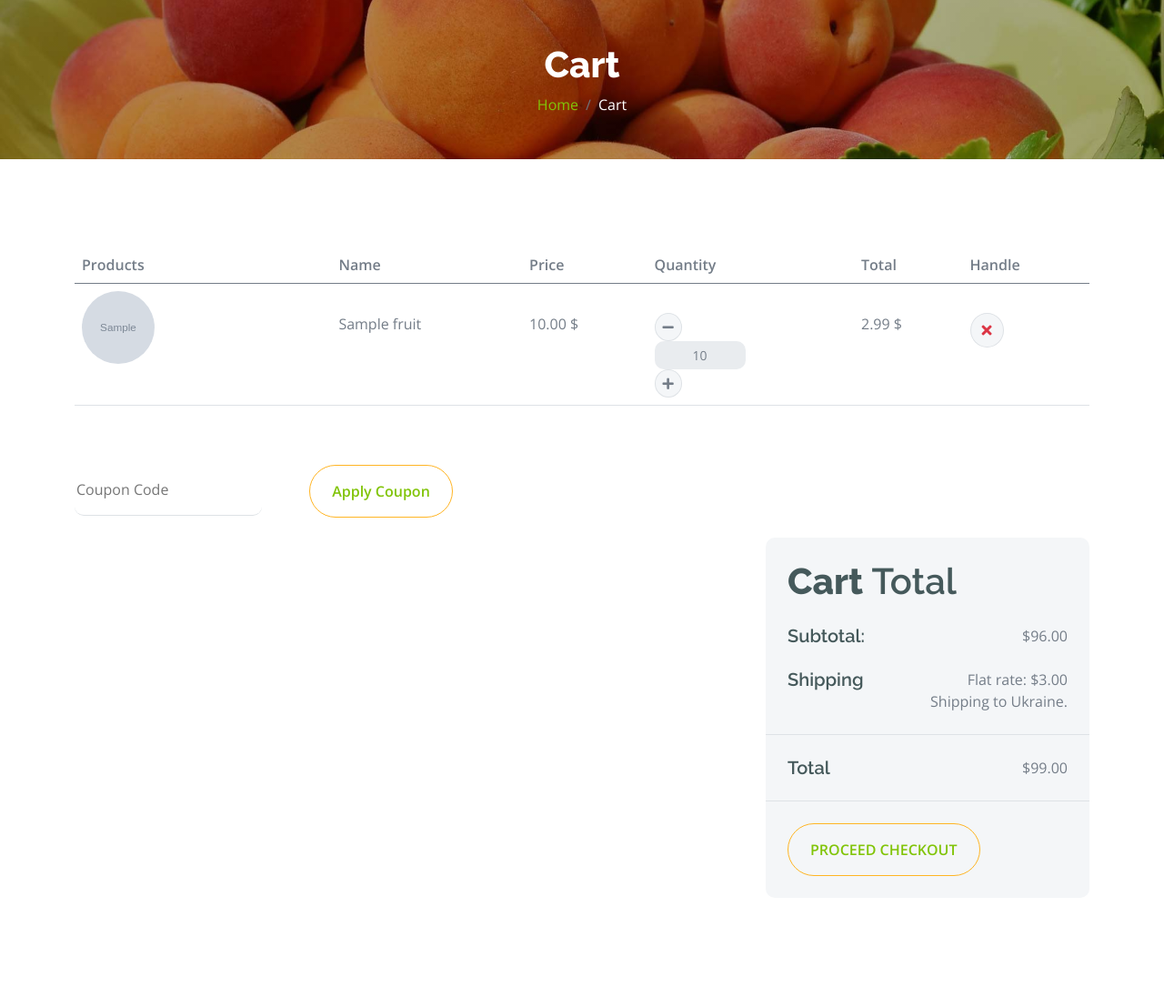
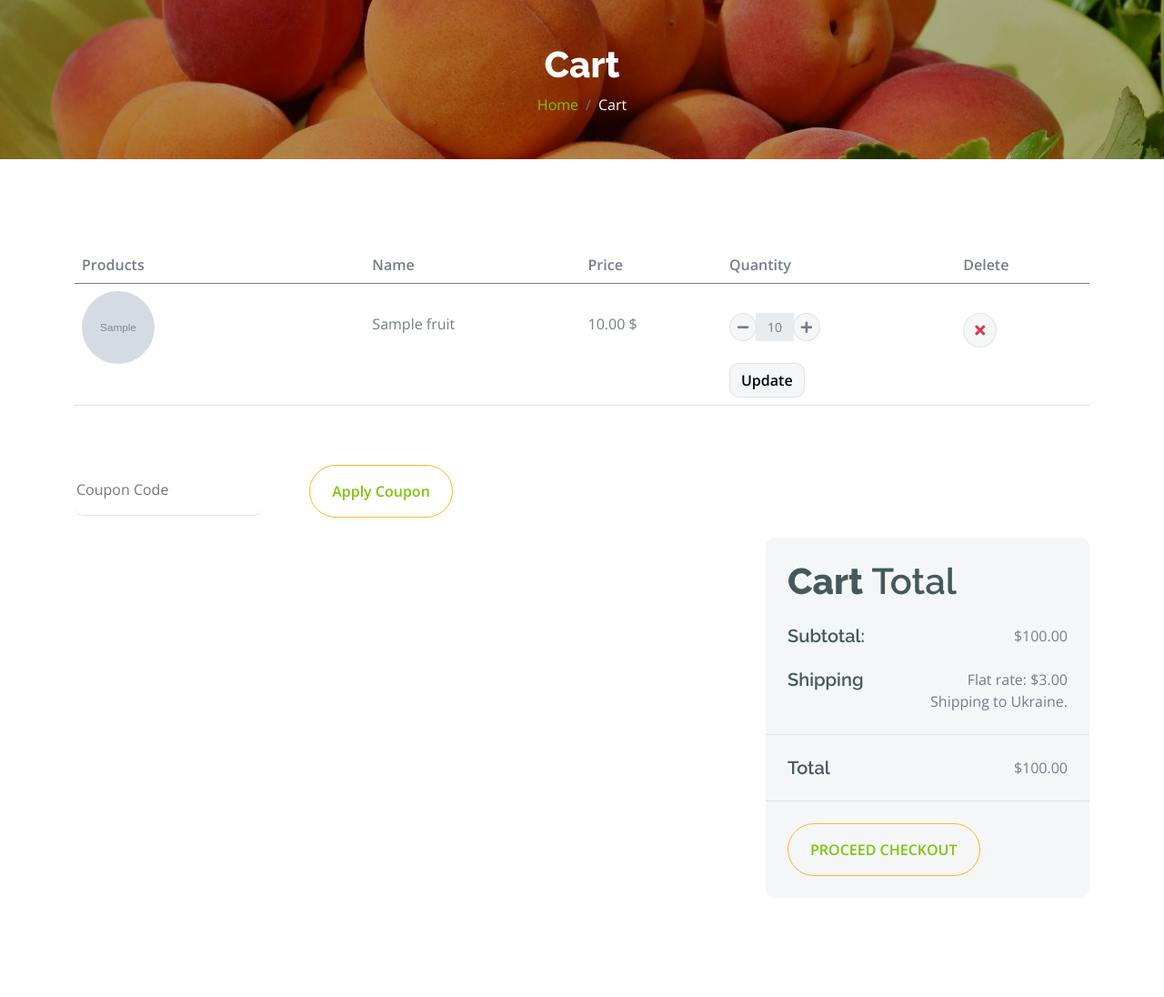
Before and after one commit to weslife911/fruitable_e_commerce_django, a Django app: page /cart/ in a window 1280 px wide. Shown: the part 153-1249 px from the top of the page at 91% size. Run offline with Django 4.2, Linux system fonts and the light colour scheme; a user stored in the database is signed in; tables that the repository leaves empty hold one stand-in row (values such as "Sample post"); grey boxes marked "Sample" are stand-in pictures; some libraries are stand-ins or nearby versions.

Commit message:
added the total cost to the cart section

```diff
--- a/fruitables/settings.py
+++ b/fruitables/settings.py
@@ -28,7 +28,7 @@ BASE_DIR = Path(__file__).resolve().parent.parent
 SECRET_KEY = config("SECRET_KEY")
 
 # SECURITY WARNING: don't run with debug turned on in production!
-DEBUG = False
+DEBUG = True
 
 ALLOWED_HOSTS = ["*"]
 
@@ -133,10 +133,10 @@ USE_TZ = True
 # https://docs.djangoproject.com/en/4.2/howto/static-files/
 
 STATIC_URL = 'static/'
-STATIC_ROOT = os.path.join(BASE_DIR, "staticfiles")
+# STATIC_ROOT = os.path.join(BASE_DIR, "staticfiles")
 
 STATICFILES_DIRS = [
-    os.path.join(BASE_DIR, "staticfiles")
+    os.path.join(BASE_DIR, "static")
 ]
 
 MEDIA_URL = "/media/"
--- a/fruits/admin.py
+++ b/fruits/admin.py
@@ -1,5 +1,8 @@
 from django.contrib import admin
-from .models import Fruits
+from .models import Fruits, Testimonial, Category, Cart
 
 # Register your models here.
 admin.site.register(Fruits)
+admin.site.register(Category)
+admin.site.register(Cart)
+admin.site.register(Testimonial)
--- a/fruits/models.py
+++ b/fruits/models.py
@@ -1,5 +1,6 @@
 from django.db import models
 from users.models import User
+from decimal import Decimal
 
 # Create your models here.
 class Category(models.Model):
@@ -41,4 +42,8 @@ class Cart(models.Model):
     updated = models.DateTimeField(auto_now=True)
 
     def __str__(self):
-        return f"{self.user.username} - {self.fruit.name}"
+        return f"{self.quantity} x {self.fruit.name} for {self.user.username}"
+
+    @property
+    def total_price(self):
+        return self.quantity * self.fruit.price
--- a/fruits/views.py
+++ b/fruits/views.py
@@ -4,6 +4,7 @@ from django.db.models import Q
 from django.core.mail import send_mail
 from decouple import config
 from django.db.models import Count
+from decimal import Decimal
 
 # Create your views here.
 def home_view(request):
@@ -53,14 +54,19 @@ def cart_view(request):
                 cart.delete()
                 return redirect("cart")
             elif request.POST.get("action") == "update":
-                print(request.POST)
-                # cart.quantity = int(request.POST.get("quantity"))
-                # cart.save()
-                return redirect("cart")
+                if request.POST.get("quantity") == 0:
+                    cart.delete()
+                else:
+                    cart.quantity = request.POST.get("quantity")
+                    cart.save()
+        grand_total = Decimal('0.00')
+        for item in carts:
+            grand_total += item.total_price
         cart = Cart.objects.filter(user=request.user)
-        return render(request, "pages/cart.html", {"carts": carts, "cart": cart})
+        return render(request, "pages/cart.html", {"carts": carts, "cart": cart, "grand_total": grand_total,})
     else:
         return redirect("login")
+
 
 def testimonial_view(request):
     testimonies = Testimonial.objects.all()
--- a/templates/components/cart_box.html
+++ b/templates/components/cart_box.html
@@ -13,27 +13,30 @@
             <p class="mb-0 mt-4">{{cart.fruit.price}} $</p>
         </td>
         <td>
+            <form action="" method="post" id="cartUpdateForm">
+    {% csrf_token %}
+    <input type="hidden" name="cart_id" value="{{cart.id}}">
+    <input type="hidden" name="action" value="update">
+    <!-- <input type="hidden" name="quantity" id="hiddenQuantityInput"> -->
+
     <div class="input-group quantity mt-4" style="width: 100px;">
-                <form action="" method="post">
-                    {% csrf_token %}
-                    <input type="hidden" name="cart_id" value="{{ cart.id }}">
-                    <input type="hidden" name="action" value="update">
         <div class="input-group-btn">
-                        <button class="btn btn-sm btn-minus rounded-circle bg-light border"  >
+            <button type="button" class="btn btn-sm btn-minus rounded-circle bg-light border" data-action="minus">
                 <i class="fa fa-minus"></i>
             </button>
         </div>
-                    <input type="text" class="form-control form-control-sm text-center border-0" value="{{cart.quantity}}" name="quantity" readonly>
+        <input type="text" class="form-control form-control-sm text-center border-0" name="quantity" value="{{ cart.quantity }}" readonly>
         <div class="input-group-btn">
-                        <button class="btn btn-sm btn-plus rounded-circle bg-light border">
+            <button type="button" class="btn btn-sm btn-plus rounded-circle bg-light border" data-action="plus">
                 <i class="fa fa-plus"></i>
             </button>
         </div>
+    </div>
+
+    <button type="submit" class="btn btn-primary bg-light border mt-4">
+        Update
+    </button>
 </form>
-            </div>
-        </td>
-        <td>
-            <p class="mb-0 mt-4">2.99 $</p>
         </td>
         <td>
             <form action="" method="post">
@@ -44,6 +47,7 @@
                     <i class="fa fa-times text-danger"></i>
                 </button>
             </form>
+
         </td>
 
     </tr>
--- a/templates/pages/cart.html
+++ b/templates/pages/cart.html
@@ -27,8 +27,7 @@
                     <th scope="col">Name</th>
                     <th scope="col">Price</th>
                     <th scope="col">Quantity</th>
-                    <th scope="col">Total</th>
-                    <th scope="col">Handle</th>
+                    <th scope="col">Delete</th>
                     </tr>
                 </thead>
                 <tbody>
@@ -48,7 +47,7 @@
                         <h1 class="display-6 mb-4">Cart <span class="fw-normal">Total</span></h1>
                         <div class="d-flex justify-content-between mb-4">
                             <h5 class="mb-0 me-4">Subtotal:</h5>
-                            <p class="mb-0">$96.00</p>
+                            <p class="mb-0">${{grand_total}}</p>
                         </div>
                         <div class="d-flex justify-content-between">
                             <h5 class="mb-0 me-4">Shipping</h5>
@@ -60,7 +59,7 @@
                     </div>
                     <div class="py-4 mb-4 border-top border-bottom d-flex justify-content-between">
                         <h5 class="mb-0 ps-4 me-4">Total</h5>
-                        <p class="mb-0 pe-4">$99.00</p>
+                        <p class="mb-0 pe-4">${{grand_total}}</p>
                     </div>
                     <button class="btn border-secondary rounded-pill px-4 py-3 text-primary text-uppercase mb-4 ms-4" type="button">Proceed Checkout</button>
                 </div>
```
Lines whose indentation alone changed are shown as unchanged.
